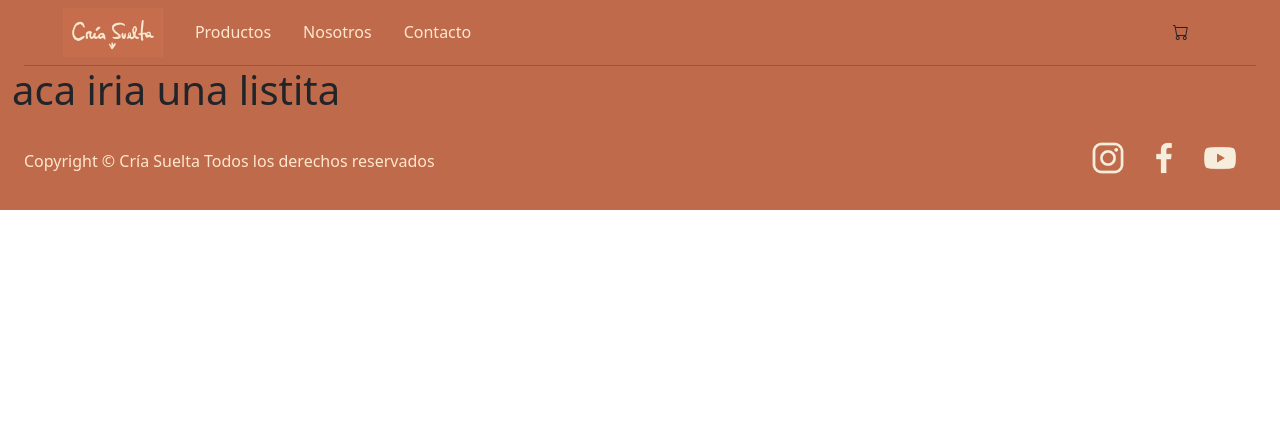
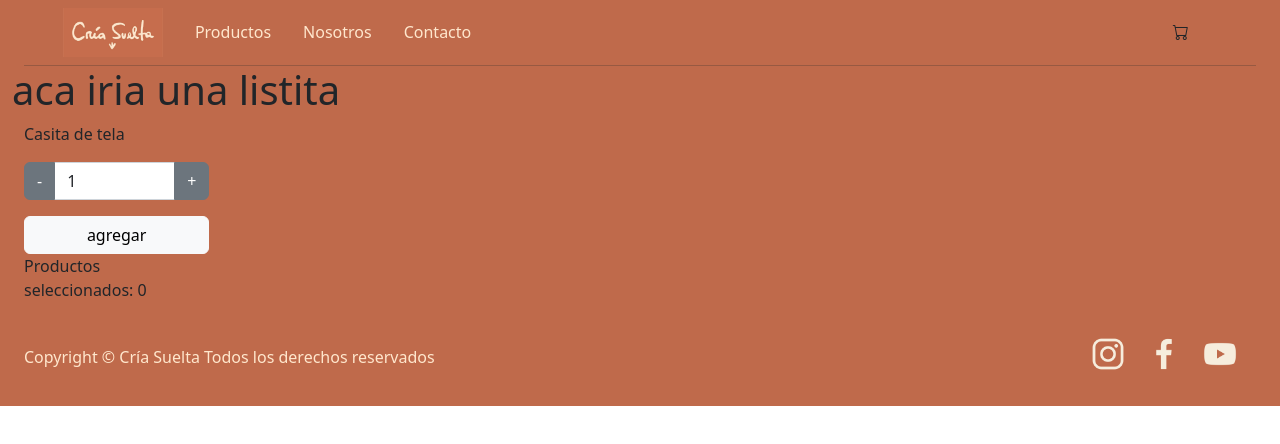
Before and after one commit to anapisano/react-js, a React (Create React App) app: page / in a window 1280 px wide. Shown: the top 444 px of the page. Built offline with nearby package versions, Linux system fonts and the light colour scheme.

Commit message:
error ItemCount

```diff
--- a/public/index.html
+++ b/public/index.html
@@ -1,6 +1,7 @@
 <!DOCTYPE html>
 <html lang="en">
   <head>
+
     <meta charset="utf-8" />
     <link rel="icon" href="%PUBLIC_URL%/favicon.ico" />
     <meta name="viewport" content="width=device-width, initial-scale=1" />
@@ -9,12 +10,14 @@
       name="description"
       content="Web site created using create-react-app"
     />
-    <link rel="apple-touch-icon" href="%PUBLIC_URL%/logo192.png" />
 
     <link rel="manifest" href="%PUBLIC_URL%/manifest.json" />
     <link rel="stylesheet" href="https://cdn.jsdelivr.net/npm/bootstrap-icons@1.9.1/font/bootstrap-icons.css">
+
     <title>Anita React App</title>
+
     <link href="https://cdn.jsdelivr.net/npm/bootstrap@5.2.0/dist/css/bootstrap.min.css" rel="stylesheet" integrity="sha384-gH2yIJqKdNHPEq0n4Mqa/HGKIhSkIHeL5AyhkYV8i59U5AR6csBvApHHNl/vI1Bx" crossorigin="anonymous">
+
   </head>
   <body>
     <noscript>You need to enable JavaScript to run this app.</noscript>
--- a/src/App.js
+++ b/src/App.js
@@ -3,6 +3,7 @@ import 'core-js/actual';
 import Footer from './components/Footer';
 import Navbar from './components/Navbar';
 import ItemListConteiner from './components/ItemListContainer';
+import ItemCount from './components/ItemCount';
 
 function App() {
 
@@ -12,6 +13,8 @@ function App() {
 
       <ItemListConteiner greeting="aca iria una listita"/>
 
+      <ItemCount stock={15} initial={1} onAdd={0}/>
+
       <Footer />
 
     </div>
--- /dev/null
+++ b/src/components/ItemCount.jsx
@@ -0,0 +1,52 @@
+import React from "react";
+import { useState } from "react";
+
+const ItemCount = ({stock, initial, onAdd}) => {
+    const [itemStock, setItemStock] = useState (stock);
+    const [itemInitial, setItemInitial] = useState (initial);
+    const [itemAdd, setItemAdd] = useState (onAdd);
+
+    const quitarItems = (valor) => {
+        if (valor > 0) {
+            setItemInitial(valor);
+        }
+    }
+
+    const agregarItems = (valor) => {
+        if (valor <= itemStock) {
+            setItemInitial(valor);
+        }
+    }
+
+    const agregarProducto = () =>{
+        if (itemInitial <= itemStock) {
+            setItemStock (itemStock - itemInitial);
+            setItemAdd (itemAdd + itemInitial)
+        }
+    }
+
+    return (
+        <div className="container-fluid">
+            <div className="row">
+                <div className="col-md-2">
+                    <p className="text-start">Casita de tela</p>
+                    <div className="input-group">
+                        <input className="btn btn-secondary" type="button" value="-" onClick={() =>
+                        {quitarItems(itemInitial - 1)}} />
+                        <input className="form-control" type="text" value={itemInitial} />
+                        <input className="btn btn-secondary" type="button" value="+" onClick={() =>
+                        {agregarItems(itemStock + 1)}} />
+
+                    </div>
+                    <div className="d-grid pt-3 gap-2">
+                        <input className="btn btn-light" type="button" value="agregar" onClick={() =>
+                        {agregarProducto()}}/>
+                    </div>
+                    <p>Productos seleccionados: {itemAdd}</p>
+                </div>
+            </div>
+        </div>
+    )
+}
+
+export default ItemCount;
--- a/src/components/Navbar.jsx
+++ b/src/components/Navbar.jsx
@@ -2,7 +2,7 @@ import React from "react";
 import CartWidget from "./CartWidget";
 import logo from "../img/logo.jpeg";
 
-const Navbar = () =>{
+const Navbar = () => {
   return(
     <div className="container-fluid">
         <div className="row justify-content-evenly">
--- a/src/index.js
+++ b/src/index.js
@@ -1,6 +1,5 @@
 import React from 'react';
 import ReactDOM from 'react-dom/client';
-import './components/style.css';
 import App from './App';
 
 const root = ReactDOM.createRoot(document.getElementById('root'));
```
Also changed, not shown: src/components/style.css (deleted).
